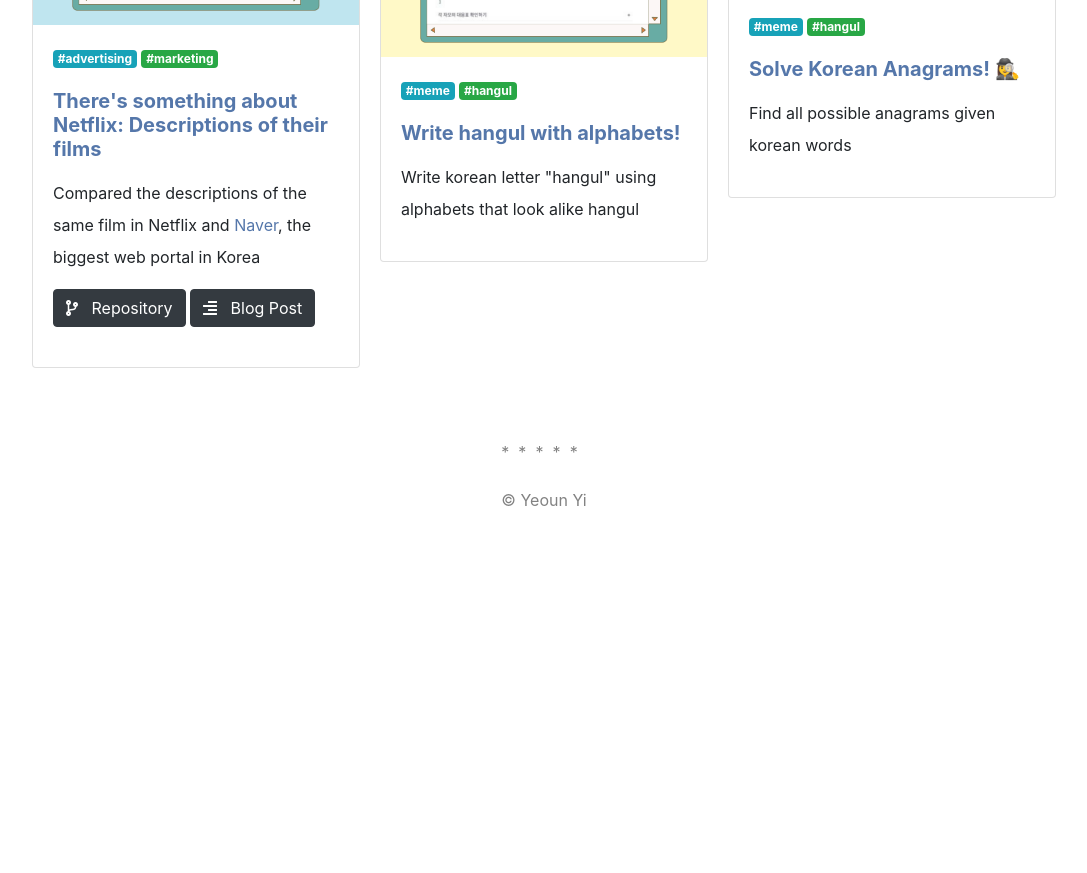
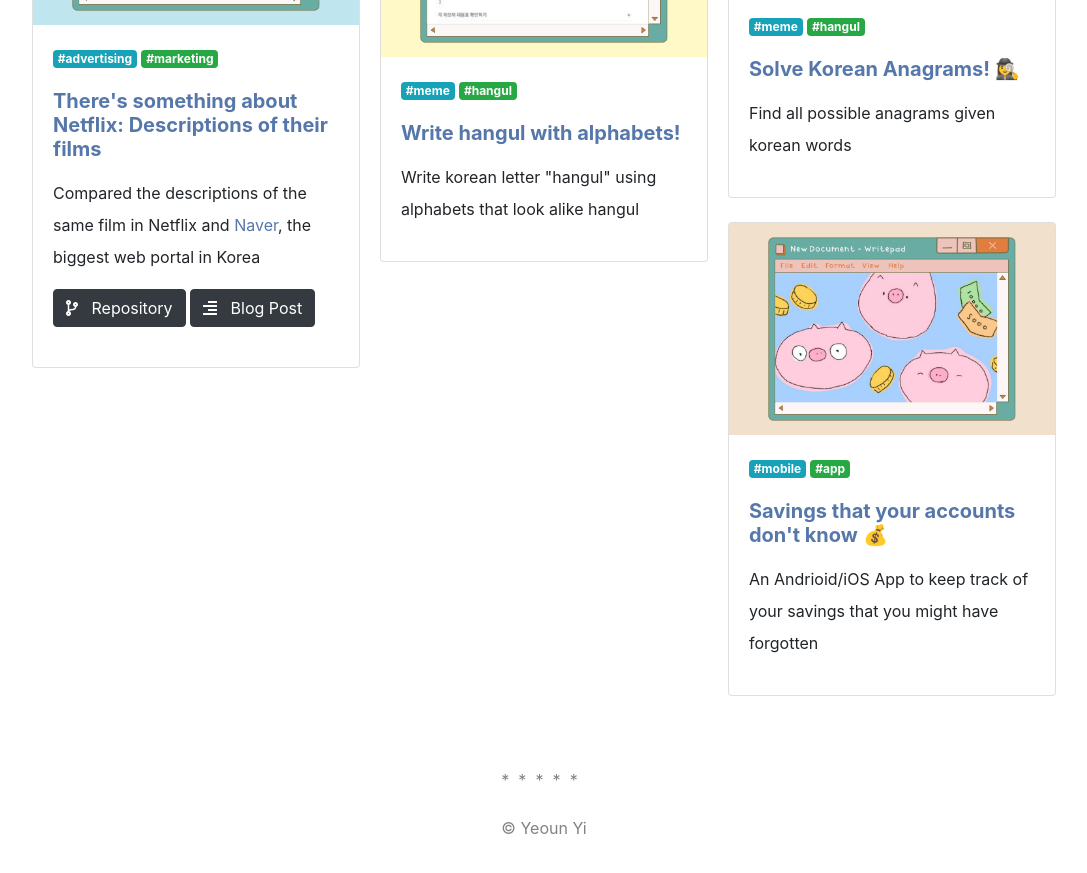
Before and after one commit to yeounyi/yeounyi.github.io, a Jekyll site: the page built from pages/projects.html, in a window 1280 px wide and 900 px high, scrolled down 1022 px. Shown: the top 873 px of the window, without its empty margins (96-1183 px from the left). Built offline with Jekyll 4.4.1, drawn with Linux system fonts in a browser that asks for light colours; nearby versions of some CDN libraries; a style sheet for code colours, icons or effects is not loaded; before the commit the page ends 1594 px from its top, so only the background shows below that.

Commit message:
Update projects.yml

```diff
--- a/_data/projects.yml
+++ b/_data/projects.yml
@@ -83,3 +83,16 @@
   tags: >
     <span class="badge badge-info">#meme</span>
     <span class="badge badge-success">#hangul</span>
+
+- name: Savings that your accounts don't know 💰
+  id: p7
+  main_link: /
+  img_src: /assets/img/jjalang.png
+  description_less: >
+    <p> An Andrioid/iOS App to keep track of your savings that you might have forgotten </p>
+  description_more: >
+    <a href="https://play.google.com/store/apps/details?id=io.jjalang.chagok" target="_blank" class="btn btn-dark mb-1"><i class="fas fa-align-right"></i> &nbsp Android </a>
+    <a href="https://apps.apple.com/kr/app/%EC%A7%A4%EB%9E%91%EC%B0%A8%EA%B3%A1/id1582412627" target="_blank" class="btn btn-dark mb-1"><i class="fas fa-align-right"></i> &nbsp iOS </a>
+  tags: >
+    <span class="badge badge-info">#mobile</span>
+    <span class="badge badge-success">#app</span>
```
